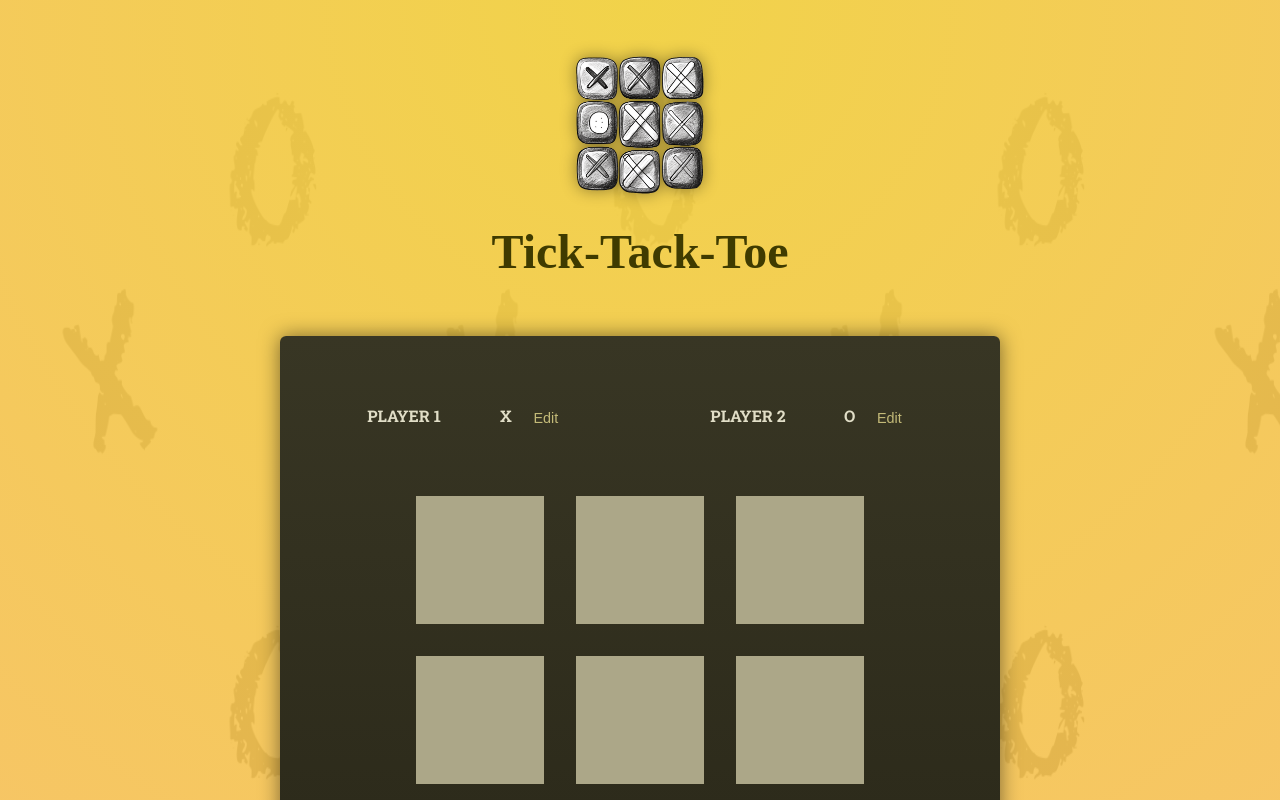
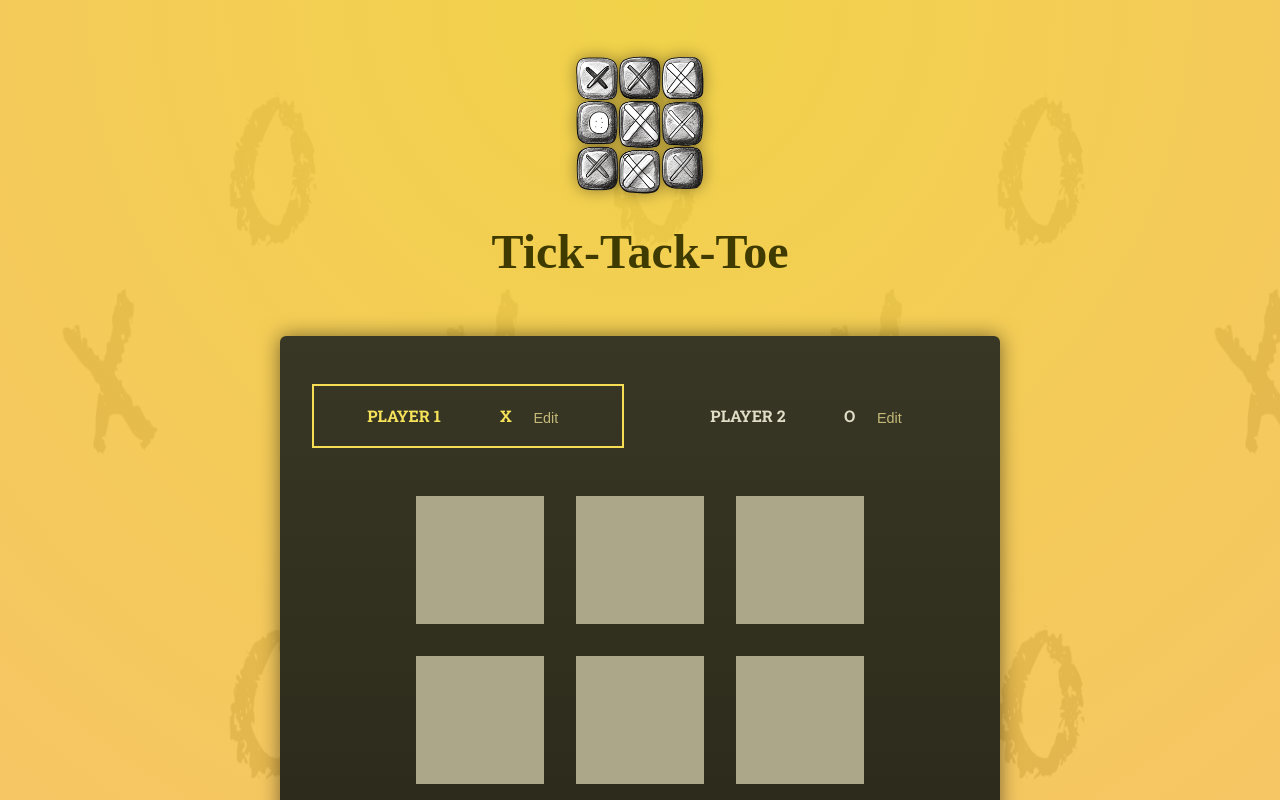
Before and after one commit to viveksinghal1/tick-tack-toe-react-udemy-academind, a React (Create React App) app: page / in a window 1280 px wide. Shown: the top 800 px of the page. Built offline with nearby package versions, Linux system fonts and the light colour scheme; a web font is replaced by a local one.

Commit message:
feat: add active player logic

```diff
--- a/src/App.jsx
+++ b/src/App.jsx
@@ -1,16 +1,34 @@
 import "./styles.css";
 import Player from "./components/Player";
 import GameBoard from "./components/GameBoard";
+import { useState } from "react";
 
 export default function App() {
+  const [activePlayer, setActivePlayer] = useState("X");
+
+  function handleSelectSquare() {
+    setActivePlayer((player) => (player === "X" ? "O" : "X"));
+  }
+
   return (
     <main>
       <div id="game-container">
-        <ol id="players" className="highlight-players">
-          <Player initialName="Player 1" symbol="X" />
-          <Player initialName="Player 2" symbol="O" />
+        <ol id="players" className="highlight-player">
+          <Player
+            initialName="Player 1"
+            symbol="X"
+            isActive={activePlayer === "X"}
+          />
+          <Player
+            initialName="Player 2"
+            symbol="O"
+            isActive={activePlayer === "O"}
+          />
         </ol>
-        <GameBoard />
+        <GameBoard
+          onSelectSquare={handleSelectSquare}
+          activePlayerSymbol={activePlayer}
+        />
       </div>
     </main>
   );
--- a/src/components/GameBoard.jsx
+++ b/src/components/GameBoard.jsx
@@ -6,16 +6,17 @@ const initialGameBoard = [
   [null, null, null],
 ];
 
-export default function GameBoard() {
+export default function GameBoard({ onSelectSquare, activePlayerSymbol }) {
   const [gameBoard, setGameBoard] = useState(initialGameBoard);
 
   const handleSelectSquare = (rowIndex, colIndex) => {
     console.log("alert");
     setGameBoard((prevBoard) => {
       const updatedBoard = [...prevBoard.map((innerBoard) => [...innerBoard])];
-      updatedBoard[rowIndex][colIndex] = "X";
+      updatedBoard[rowIndex][colIndex] = activePlayerSymbol;
       return updatedBoard;
     });
+    onSelectSquare();
   };
 
   return (
--- a/src/components/Player.jsx
+++ b/src/components/Player.jsx
@@ -1,6 +1,6 @@
 import { useState } from "react";
 
-export default function Player({ initialName, symbol }) {
+export default function Player({ initialName, symbol, isActive }) {
   const [isEditing, setIsEditing] = useState(false);
   const [playerName, setPlayerName] = useState(initialName);
 
@@ -28,7 +28,7 @@ export default function Player({ initialName, symbol }) {
   }
 
   return (
-    <li>
+    <li className={isActive ? "active" : undefined}>
       <span className="player">
         {playerNameField}
         <span className="player-symbol">{symbol}</span>
```
